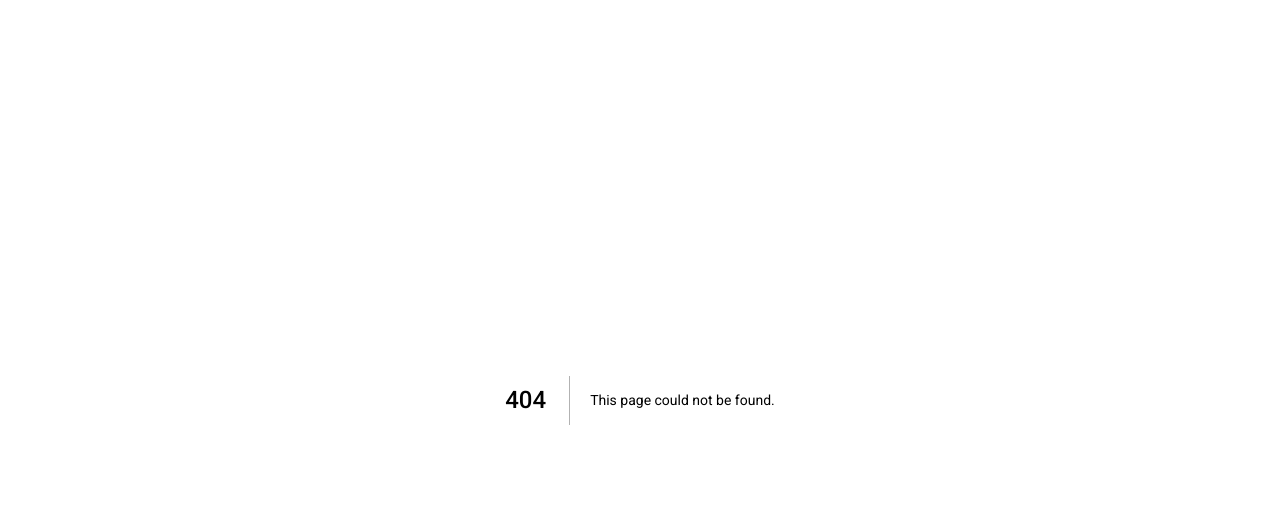
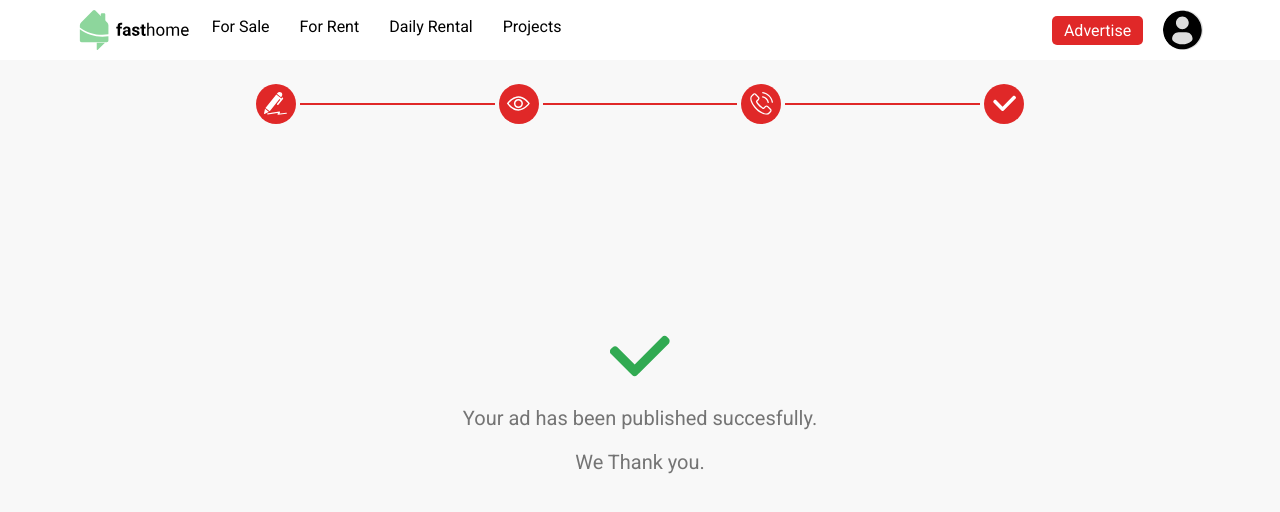
Before and after one commit to baron102/ADManagement, a Next.js app: page /advertise/confirm in a window 1280 px wide. Before the commit this address had no page. Shown: the top 512 px of the page. Built offline with nearby package versions, Linux system fonts and the light colour scheme; no server answers.

Commit message:
confirm page

```diff
--- /dev/null
+++ b/app/styles/confirm.ts
@@ -0,0 +1,25 @@
+import styled from 'styled-components';
+
+export const Container = styled.main`
+    position: absolute;
+    top: 50%;
+    left: 50%;
+    transform: translateX(-50%) translateY(-50%);
+    display: grid;
+    place-items: center;
+
+    .icon-container {
+        position: relative;
+        width: 6rem;
+        height: 6rem;
+    }
+
+    p {
+        color: #0008;
+        text-align: center;
+        font-size: 2rem;
+        margin-top: 2rem;
+
+    }
+
+`;
--- /dev/null
+++ b/pages/advertise/confirm.tsx
@@ -0,0 +1,22 @@
+import React from 'react';
+import { FormNavBar } from '../../app/patterns/FormNavBar';
+import { Header } from '../../app/patterns/Header';
+import * as C from '../../app/styles/confirm';
+import confirmIcon from '../../public/images/confirm-icon.svg';
+import Image from 'next/image';
+
+export default function Confirm() {
+    return (
+        <>
+            <Header />
+            <FormNavBar />
+            <C.Container>
+                <div className="icon-container">
+                    <Image src={confirmIcon} layout="fill" alt="confirm icon" />
+                </div>
+                <p>Your ad has been published succesfully.</p>
+                <p>We Thank you.</p>
+            </C.Container>
+        </>
+    )
+}
```
Also changed, not shown: public/images/confirm-icon.svg (added).
